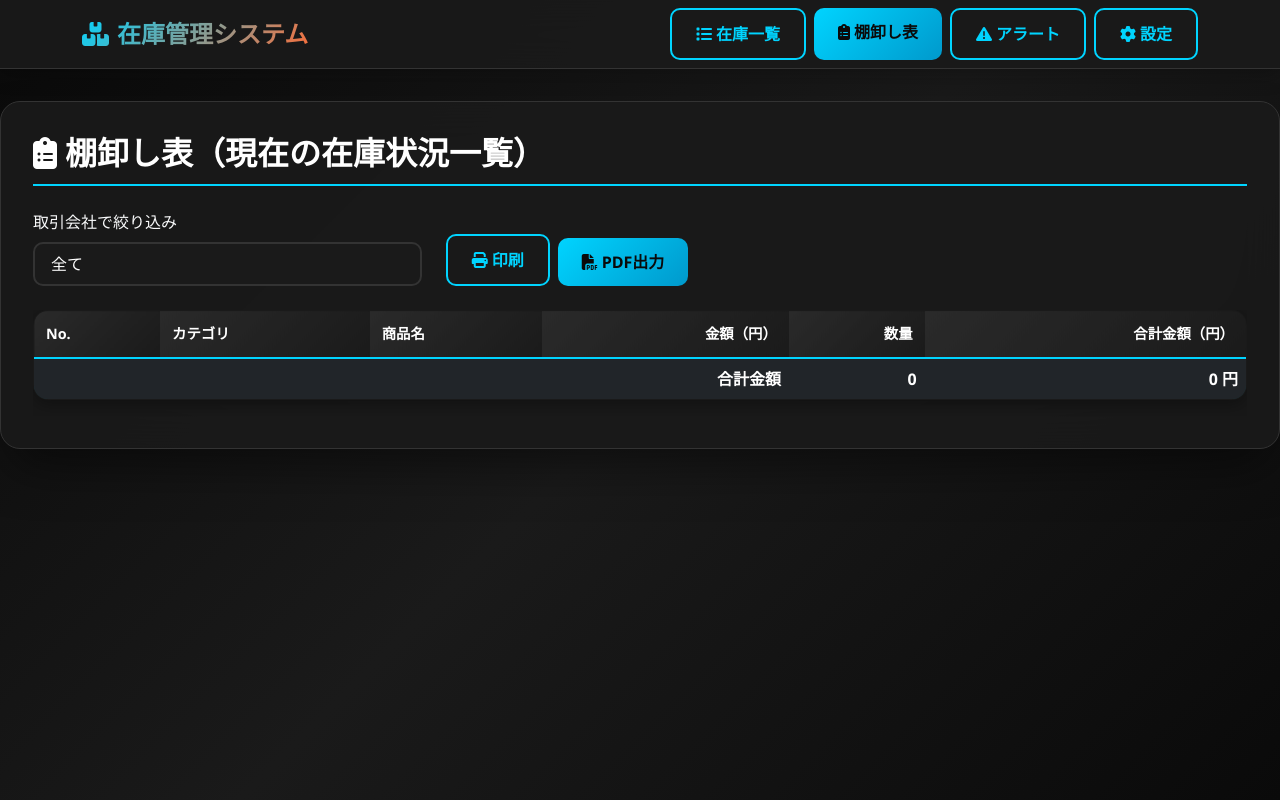
After one commit to masahiro1207/inventory-management-system, a Flask app: page /inventory-count in a window 1280 px wide. The commit adds this page. Run offline with Flask 3, Linux system fonts and the light colour scheme; data that the repository does not hold is empty.

Commit message:
本番デプロイ準備: 棚卸し表・PDF出力・Render用ビルド設定
Co-authored-by: Cursor <cursoragent@cursor.com>

```diff
--- a/app/controllers/inventory_controller.py
+++ b/app/controllers/inventory_controller.py
@@ -34,6 +34,11 @@ def alerts_page():
 def settings_page():
     """設定ページ - カテゴリ・取引会社・メーカー管理"""
     return render_template('settings.html')
+
+@inventory_bp.route('/inventory-count')
+def inventory_count_page():
+    """棚卸し表ページ - 現在の在庫状況一覧"""
+    return render_template('inventory_count.html')
 
 @inventory_bp.route('/api/products', methods=['GET'])
 def get_products():
@@ -81,6 +86,7 @@ def get_products():
 
         return jsonify([{
             'id': p.id,
+            'product_code': p.product_code,
             'manufacturer': p.manufacturer,
             'product_name': p.product_name,
             'unit_price': p.unit_price,
@@ -601,6 +607,29 @@ def export_pdf():
     except Exception as e:
         return jsonify({'success': False, 'error': str(e)}), 500
 
+@inventory_bp.route('/api/pdf/inventory-count', methods=['GET'])
+def export_inventory_count_pdf():
+    """棚卸し表（カテゴリ・金額・数量・合計金額）のPDFエクスポート"""
+    try:
+        dealer = request.args.get('dealer', '')
+        sort_by = request.args.get('sort_by', 'product_name')
+        sort_order = request.args.get('sort_order', 'asc')
+        success, result = pdf_service.export_inventory_count_pdf(dealer, sort_by, sort_order)
+        if success:
+            timestamp = datetime.now().strftime('%Y%m%d_%H%M%S')
+            dealer_suffix = f"_{dealer}" if dealer else ""
+            filename = f"棚卸し表{dealer_suffix}_{timestamp}.pdf"
+            return send_file(
+                result,
+                as_attachment=True,
+                download_name=filename,
+                mimetype='application/pdf'
+            )
+        else:
+            return jsonify({'success': False, 'error': result}), 400
+    except Exception as e:
+        return jsonify({'success': False, 'error': str(e)}), 500
+
 @inventory_bp.route('/api/products/bulk-update', methods=['POST'])
 def bulk_update_products():
     """商品の一括更新（カテゴリ、取引会社、メーカー）"""
--- /dev/null
+++ b/app/templates/inventory_count.html
@@ -0,0 +1,453 @@
+<!DOCTYPE html>
+<html lang="ja">
+  <head>
+    <meta charset="UTF-8" />
+    <meta name="viewport" content="width=device-width, initial-scale=1.0" />
+    <title>棚卸し表 - 在庫管理システム</title>
+    <link
+      href="https://cdn.jsdelivr.net/npm/bootstrap@5.3.0/dist/css/bootstrap.min.css"
+      rel="stylesheet"
+    />
+    <link
+      href="https://cdnjs.cloudflare.com/ajax/libs/font-awesome/6.4.0/css/all.min.css"
+      rel="stylesheet"
+    />
+    <style>
+      :root {
+        --primary-color: #00d4ff;
+        --secondary-color: #0099cc;
+        --accent-color: #ff6b35;
+        --success-color: #00ff88;
+        --warning-color: #ffaa00;
+        --danger-color: #ff4757;
+        --dark-bg: #0a0a0a;
+        --dark-card: #1a1a1a;
+        --dark-surface: #2a2a2a;
+        --text-primary: #ffffff;
+        --text-secondary: #b0b0b0;
+        --text-muted: #808080;
+        --border-color: #333333;
+      }
+
+      body {
+        background: linear-gradient(
+          135deg,
+          #0a0a0a 0%,
+          #1a1a1a 50%,
+          #0a0a0a 100%
+        );
+        min-height: 100vh;
+        font-family: "Segoe UI", Tahoma, Geneva, Verdana, sans-serif;
+        color: var(--text-primary);
+      }
+
+      .navbar {
+        background: rgba(26, 26, 26, 0.95) !important;
+        backdrop-filter: blur(20px);
+        border-bottom: 1px solid var(--border-color);
+        box-shadow: 0 4px 20px rgba(0, 0, 0, 0.3);
+      }
+
+      .navbar-brand {
+        font-weight: 700;
+        font-size: 1.5rem;
+        background: linear-gradient(
+          135deg,
+          var(--primary-color),
+          var(--accent-color)
+        );
+        -webkit-background-clip: text;
+        -webkit-text-fill-color: transparent;
+        background-clip: text;
+      }
+
+      .main-container {
+        background: rgba(26, 26, 26, 0.95);
+        backdrop-filter: blur(20px);
+        border-radius: 20px;
+        box-shadow: 0 25px 50px -12px rgba(0, 0, 0, 0.5);
+        margin: 2rem auto;
+        padding: 2rem;
+        max-width: 1600px;
+        border: 1px solid var(--border-color);
+      }
+
+      .table {
+        background: var(--dark-card);
+        border-radius: 15px;
+        overflow: hidden;
+        box-shadow: 0 5px 15px rgba(0, 0, 0, 0.3);
+        border: 1px solid var(--border-color);
+      }
+
+      .table thead th {
+        background: linear-gradient(
+          135deg,
+          var(--dark-surface),
+          var(--dark-card)
+        );
+        color: var(--text-primary);
+        border: none;
+        padding: 0.75rem;
+        font-weight: 600;
+        border-bottom: 2px solid var(--primary-color);
+        font-size: 0.9rem;
+        white-space: nowrap;
+      }
+
+      .table tbody td {
+        color: var(--text-primary);
+        border-color: var(--border-color);
+        padding: 0.6rem;
+        font-size: 0.9rem;
+        vertical-align: middle;
+      }
+
+      .table tbody tr:hover {
+        background-color: rgba(0, 212, 255, 0.08);
+      }
+
+      .btn {
+        border-radius: 10px;
+        font-weight: 600;
+        padding: 0.75rem 1.5rem;
+        transition: all 0.3s ease;
+        border: none;
+      }
+
+      .btn-primary {
+        background: linear-gradient(
+          135deg,
+          var(--primary-color),
+          var(--secondary-color)
+        );
+        color: var(--dark-bg);
+      }
+
+      .btn-outline-light {
+        border: 2px solid var(--primary-color);
+        color: var(--primary-color);
+        background: transparent;
+      }
+
+      .btn-outline-light:hover {
+        background: var(--primary-color);
+        color: var(--dark-bg);
+      }
+
+      .form-control,
+      .form-select {
+        background: var(--dark-card);
+        border: 2px solid var(--border-color);
+        border-radius: 10px;
+        padding: 0.5rem 1rem;
+        color: var(--text-primary);
+      }
+
+      .form-control:focus,
+      .form-select:focus {
+        border-color: var(--primary-color);
+        box-shadow: 0 0 0 3px rgba(0, 212, 255, 0.1);
+        background: var(--dark-card);
+        color: var(--text-primary);
+      }
+
+      .page-title {
+        font-weight: 700;
+        margin-bottom: 1.5rem;
+        padding-bottom: 0.75rem;
+        border-bottom: 2px solid var(--primary-color);
+      }
+
+      .summary-row {
+        font-weight: 600;
+        background: rgba(0, 212, 255, 0.15) !important;
+      }
+
+      .loading-spinner {
+        display: inline-block;
+        width: 18px;
+        height: 18px;
+        border: 2px solid rgba(255, 255, 255, 0.3);
+        border-radius: 50%;
+        border-top-color: var(--primary-color);
+        animation: spin 0.8s linear infinite;
+        vertical-align: middle;
+        margin-right: 0.5rem;
+      }
+      @keyframes spin {
+        to {
+          transform: rotate(360deg);
+        }
+      }
+
+      @media print {
+        body {
+          background: #fff;
+          color: #000;
+        }
+        .navbar,
+        .no-print,
+        .btn {
+          display: none !important;
+        }
+        .main-container {
+          box-shadow: none;
+          border: 1px solid #ddd;
+          background: #fff;
+          color: #000;
+        }
+        .table {
+          background: #fff;
+        }
+        .table thead th {
+          background: #f0f0f0 !important;
+          color: #000 !important;
+        }
+        .table tbody td {
+          color: #000 !important;
+        }
+        .table tbody tr:hover {
+          background: transparent !important;
+        }
+      }
+    </style>
+  </head>
+  <body>
+    <nav class="navbar navbar-expand-lg navbar-dark">
+      <div class="container">
+        <a class="navbar-brand" href="/">
+          <i class="fas fa-boxes me-2"></i
+          ><span class="d-none d-sm-inline">在庫管理システム</span
+          ><span class="d-inline d-sm-none">在庫管理</span>
+        </a>
+        <div class="collapse navbar-collapse" id="navbarNav">
+          <div class="navbar-nav ms-auto">
+            <a href="/" class="btn btn-outline-light me-2 mb-2 mb-lg-0">
+              <i class="fas fa-list me-1"></i
+              ><span class="d-none d-md-inline">在庫一覧</span>
+            </a>
+            <a
+              href="/inventory-count"
+              class="btn btn-primary me-2 mb-2 mb-lg-0"
+            >
+              <i class="fas fa-clipboard-list me-1"></i
+              ><span class="d-none d-md-inline">棚卸し表</span>
+            </a>
+            <a href="/alerts" class="btn btn-outline-light me-2 mb-2 mb-lg-0">
+              <i class="fas fa-exclamation-triangle me-1"></i
+              ><span class="d-none d-md-inline">アラート</span>
+            </a>
+            <a href="/settings" class="btn btn-outline-light mb-2 mb-lg-0">
+              <i class="fas fa-cog me-1"></i
+              ><span class="d-none d-md-inline">設定</span>
+            </a>
+          </div>
+        </div>
+      </div>
+    </nav>
+
+    <div class="main-container">
+      <h2 class="page-title">
+        <i class="fas fa-clipboard-list me-2"></i>棚卸し表（現在の在庫状況一覧）
+      </h2>
+
+      <div class="row mb-4 no-print">
+        <div class="col-md-4">
+          <label class="form-label text-light">取引会社で絞り込み</label>
+          <select
+            class="form-select"
+            id="dealerFilter"
+            onchange="loadInventoryCount()"
+          >
+            <option value="">全て</option>
+          </select>
+        </div>
+        <div class="col-md-4 d-flex align-items-end gap-2">
+          <button
+            type="button"
+            class="btn btn-outline-light"
+            onclick="window.print()"
+          >
+            <i class="fas fa-print me-1"></i>印刷
+          </button>
+          <button
+            type="button"
+            class="btn btn-primary"
+            id="pdfExportBtn"
+            onclick="exportCountPDF()"
+          >
+            <i class="fas fa-file-pdf me-1"></i>PDF出力
+          </button>
+        </div>
+      </div>
+
+      <div class="table-responsive">
+        <table class="table table-dark table-hover" id="inventoryCountTable">
+          <thead>
+            <tr>
+              <th>No.</th>
+              <th>カテゴリ</th>
+              <th>商品名</th>
+              <th class="text-end">金額（円）</th>
+              <th class="text-end">数量</th>
+              <th class="text-end">合計金額（円）</th>
+            </tr>
+          </thead>
+          <tbody id="countTableBody">
+            <tr>
+              <td colspan="6" class="text-center text-muted py-5">
+                <span class="loading-spinner"></span> 読み込み中...
+              </td>
+            </tr>
+          </tbody>
+          <tfoot id="countTableFoot"></tfoot>
+        </table>
+      </div>
+    </div>
+
+    <script src="https://cdn.jsdelivr.net/npm/bootstrap@5.3.0/dist/js/bootstrap.bundle.min.js"></script>
+    <script>
+      let products = [];
+
+      async function loadDealers() {
+        try {
+          const res = await fetch("/api/dealers");
+          const data = await res.json();
+          if (data.success && data.dealers && data.dealers.length) {
+            const sel = document.getElementById("dealerFilter");
+            data.dealers.forEach((d) => {
+              const opt = document.createElement("option");
+              opt.value = d;
+              opt.textContent = d;
+              sel.appendChild(opt);
+            });
+          }
+        } catch (e) {
+          console.warn("取引会社一覧の取得に失敗しました", e);
+        }
+      }
+
+      function formatNum(n) {
+        return Number(n).toLocaleString();
+      }
+
+      async function loadInventoryCount() {
+        const dealer = document.getElementById("dealerFilter").value;
+        let url = "/api/products?sort_by=product_name&sort_order=asc";
+        if (dealer) url += "&dealer=" + encodeURIComponent(dealer);
+
+        const tbody = document.getElementById("countTableBody");
+        tbody.innerHTML =
+          '<tr><td colspan="6" class="text-center text-muted py-5">読み込み中...</td></tr>';
+
+        try {
+          const res = await fetch(url);
+          products = await res.json();
+          if (!Array.isArray(products)) {
+            tbody.innerHTML =
+              '<tr><td colspan="6" class="text-center text-danger">データの取得に失敗しました</td></tr>';
+            document.getElementById("countTableFoot").innerHTML = "";
+            return;
+          }
+
+          let totalAmount = 0;
+          tbody.innerHTML = products
+            .map((p, i) => {
+              const amount = (p.unit_price || 0) * (p.current_stock || 0);
+              totalAmount += amount;
+              return (
+                "<tr>" +
+                "<td>" +
+                (i + 1) +
+                "</td>" +
+                "<td>" +
+                (p.category || "-") +
+                "</td>" +
+                "<td>" +
+                (p.product_name || "-") +
+                "</td>" +
+                '<td class="text-end">' +
+                formatNum(p.unit_price) +
+                "</td>" +
+                '<td class="text-end">' +
+                formatNum(p.current_stock) +
+                "</td>" +
+                '<td class="text-end">' +
+                formatNum(amount) +
+                "</td>" +
+                "</tr>"
+              );
+            })
+            .join("");
+
+          const foot = document.getElementById("countTableFoot");
+          foot.innerHTML =
+            '<tr class="summary-row">' +
+            '<td colspan="4" class="text-end">合計金額</td>' +
+            '<td class="text-end">' +
+            formatNum(
+              products.reduce((s, p) => s + (p.current_stock || 0), 0),
+            ) +
+            "</td>" +
+            '<td class="text-end">' +
+            formatNum(totalAmount) +
+            " 円</td>" +
+            "</tr>";
+        } catch (e) {
+          tbody.innerHTML =
+            '<tr><td colspan="6" class="text-center text-danger">読み込みエラー: ' +
+            (e.message || "不明") +
+            "</td></tr>";
+          document.getElementById("countTableFoot").innerHTML = "";
+        }
+      }
+
+      function exportCountPDF() {
+        const dealer = document.getElementById("dealerFilter").value;
+        let url = "/api/pdf/inventory-count?";
+        if (dealer) url += "dealer=" + encodeURIComponent(dealer);
+        const btn = document.getElementById("pdfExportBtn");
+        const origHtml = btn.innerHTML;
+        btn.disabled = true;
+        btn.innerHTML =
+          '<span class="loading-spinner me-2"></span>PDF出力中...';
+        fetch(url)
+          .then((res) => {
+            if (!res.ok)
+              return res
+                .json()
+                .then((d) => Promise.reject(d.error || "エラー"));
+            return res.blob();
+          })
+          .then((blob) => {
+            const a = document.createElement("a");
+            a.href = URL.createObjectURL(blob);
+            a.download =
+              "棚卸し表" +
+              (dealer ? "_" + dealer : "") +
+              "_" +
+              new Date().toISOString().slice(0, 10) +
+              ".pdf";
+            a.click();
+            URL.revokeObjectURL(a.href);
+          })
+          .catch((err) =>
+            alert(
+              "PDF出力に失敗しました: " +
+                (typeof err === "string" ? err : "不明なエラー"),
+            ),
+          )
+          .finally(() => {
+            btn.disabled = false;
+            btn.innerHTML = origHtml;
+          });
+      }
+
+      document.addEventListener("DOMContentLoaded", function () {
+        loadDealers();
+        loadInventoryCount();
+      });
+    </script>
+  </body>
+</html>
--- a/render.yaml
+++ b/render.yaml
@@ -4,7 +4,7 @@ services:
     env: python
     region: oregon
     plan: free
-    buildCommand: pip install -r requirements.txt
+    buildCommand: pip install --upgrade pip && pip install -r requirements.txt
     startCommand: gunicorn run:app
     envVars:
       - key: PYTHON_VERSION
--- a/requirements.txt
+++ b/requirements.txt
@@ -1,11 +1,11 @@
 Flask==2.3.3
 Flask-SQLAlchemy==3.0.5
-pandas==2.0.3
-numpy==1.24.3
+pandas>=2.0.3
+numpy>=1.24.3,<3
 reportlab==4.0.4
 Werkzeug==2.3.7
 python-dotenv==1.0.0
 flask-cors==4.0.0
 chardet==5.2.0
 gunicorn==21.2.0
-psycopg2-binary==2.9.7
+# 本番でPostgreSQLを使う場合のみ: psycopg2-binary==2.9.7
```
Also changed, not shown: app/services/csv_service.py (+6 -8 lines), app/services/pdf_service.py (+89 -0 lines), app/templates/index.html (+28 -21 lines).
